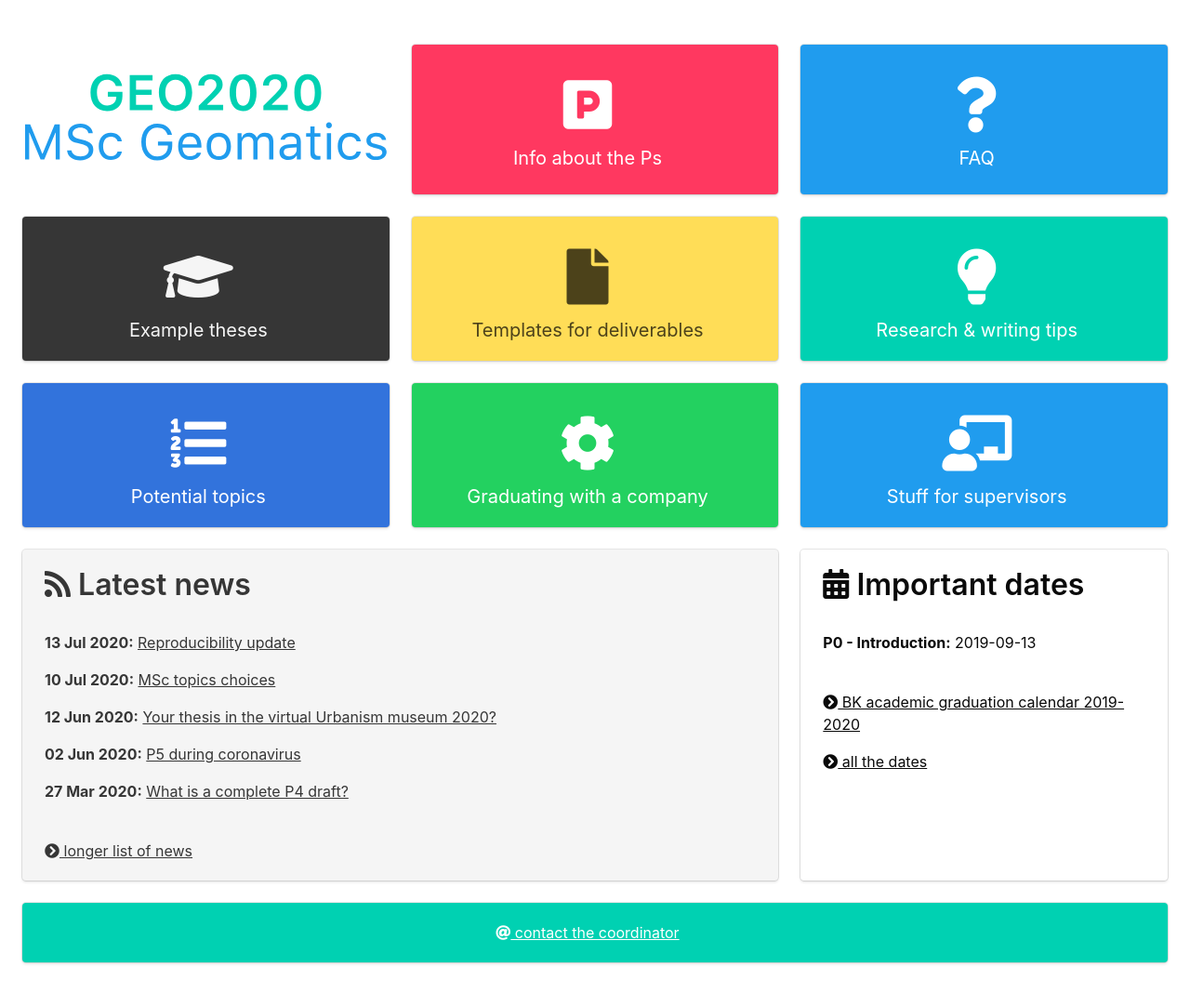
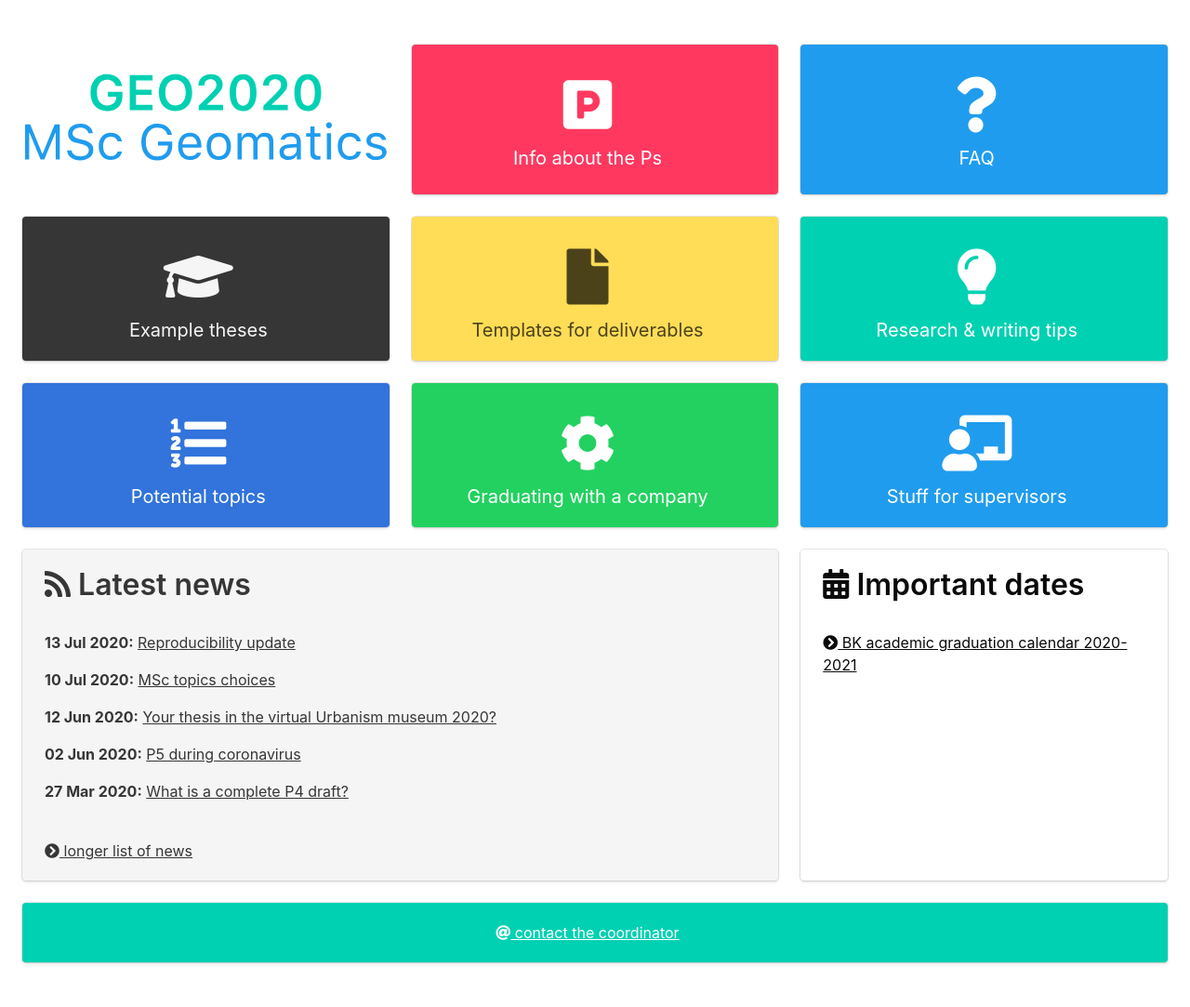
Before and after one commit to tudelft3d/geo2020, a Jekyll site: the page built from index.html, in a window 1280 px wide. Shown: the whole page at 93% size. Built offline with Jekyll 4.4.1, drawn with Linux system fonts in a browser that asks for light colours; nearby versions of some CDN libraries.

Commit message:
Fix dates for new year

```diff
--- a/_data/dates.yml
+++ /dev/null
@@ -1,3 +0,0 @@
-
-- what: P0 - Introduction
-  start: 2019-09-13
--- a/index.html
+++ b/index.html
@@ -130,18 +130,7 @@
       <article class="tile is-child notification box is-white">
         <div class="content">
           <p class="title"><i class="fas fa-calendar-alt"></i> Important dates</p>
-          {% for i in site.data.dates limit:5 %}
-          <p>
-            <b>{{ i.what }}:</b> {{ i.start }}
-            {% if i.end %}
-              &ndash;
-              {{ i.end }}
-            {% endif %}
-          </p>
-          {% endfor %}
-          <br>
-          <p><a href="{{ '/dates/Jaarkalender_afstuderen_2019-2020.pdf' | prepend: site.baseurl}}"><i class="fas fa-chevron-circle-right"></i> BK academic graduation calendar 2019-2020</a></p>
-          <p><a href="{{ '/dates' | prepend: site.baseurl}}"><i class="fas fa-chevron-circle-right"></i> all the dates</a></p>
+          <p><a href="{{ '/dates/Jaarkalender_afstuderen_2020-2021.pdf' | prepend: site.baseurl}}"><i class="fas fa-chevron-circle-right"></i> BK academic graduation calendar 2020-2021</a></p>
         </div>
       </article>
     </div>
```
Also changed, not shown: 1 other file.
